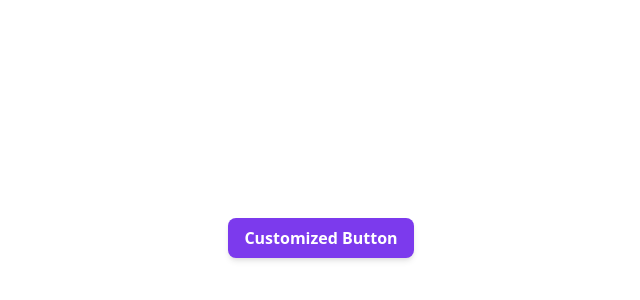
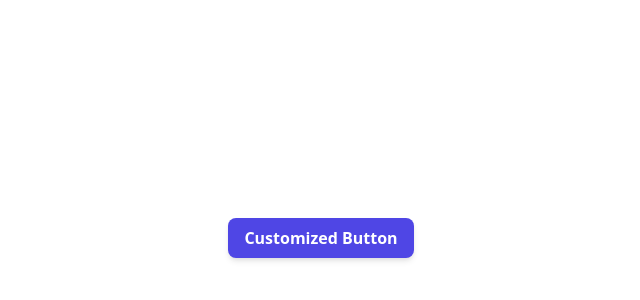
Before and after one commit to MichaelDuo/michaelduo-blog, a Gatsby site: page / in a window 1280 px wide. Shown: the part 162-462 px from the top of the page, without its empty margins (319-959 px from the left). Built offline with nearby package versions, Linux system fonts and the light colour scheme; Gatsby itself is replaced by a stand-in of ours.

Commit message:
update tailwind config

```diff
--- a/src/components/Button.tsx
+++ /dev/null
@@ -1,29 +0,0 @@
-import React from 'react';
-
-const Button = ({children}): JSX.Element => {
-	return (
-		<button
-			className="
-                flex-shrink-0
-                py-2
-                px-4
-                text-base
-                font-semibold
-                bg-purple-600
-                text-white
-                rounded-lg
-                shadow-md
-                hover:bg-purple-700
-                focus:outline-none
-                focus:ring-2
-                focus:ring-purple-500
-                focus:ring-offset-2
-                focus:ring-offset-purple-200
-            "
-		>
-			{children}
-		</button>
-	);
-};
-
-export default Button;
--- /dev/null
+++ b/src/components/Button/Button.tsx
@@ -0,0 +1,38 @@
+import React from 'react';
+
+interface Props {
+	onClick: (e: React.MouseEvent<HTMLButtonElement, MouseEvent>) => void;
+}
+
+const Button = (props: React.PropsWithChildren<Props>): JSX.Element => {
+	return (
+		<button
+			className="
+                flex-shrink-0
+                py-2
+                px-4
+                text-base
+                font-semibold
+                bg-indigo-600
+                text-white
+                rounded-lg
+                shadow-md
+
+                hover:bg-indigo-700
+
+                focus:outline-none
+
+                active:bg-indigo-500
+
+                transition
+                duration-75
+                ease-in-out
+            "
+			onClick={props.onClick}
+		>
+			{props.children}
+		</button>
+	);
+};
+
+export default Button;
--- /dev/null
+++ b/src/components/Button/index.ts
@@ -0,0 +1 @@
+export {default} from './Button';
--- a/src/pages/index.js
+++ b/src/pages/index.js
@@ -5,7 +5,13 @@ const IndexPage = () => {
 	return (
 		<main className="flex justify-center items-center h-screen">
 			<div>
-				<Button>Customized Button</Button>
+				<Button
+					onClick={() => {
+						console.log('HelloWorld');
+					}}
+				>
+					Customized Button
+				</Button>
 			</div>
 		</main>
 	);
--- a/tailwind.config.js
+++ b/tailwind.config.js
@@ -10,7 +10,9 @@ module.exports = {
 		extend: {},
 	},
 	variants: {
-		extend: {},
+		extend: {
+			backgroundColor: ['active'],
+		},
 	},
 	plugins: [],
 };
```
